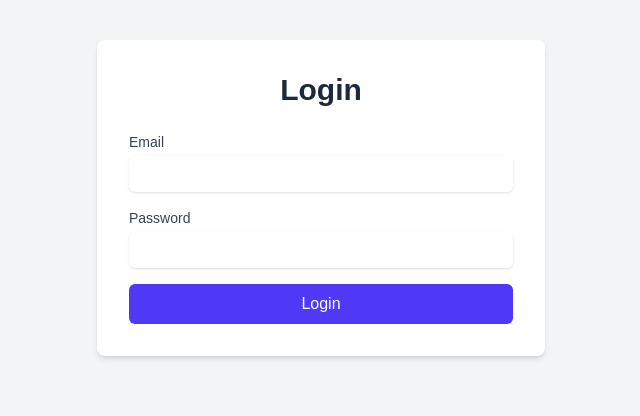
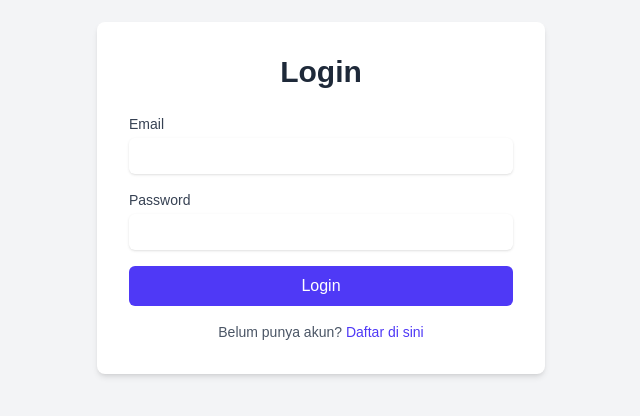
Before and after one commit to difhaels/dexx-fe, a Next.js app: page /login in a window 1280 px wide. Shown: the part 202-618 px from the top of the page, without its empty margins (319-959 px from the left). Built offline with nearby package versions, Linux system fonts and the light colour scheme.

Commit message:
edit page login

```diff
--- a/src/app/login/page.js
+++ b/src/app/login/page.js
@@ -1,6 +1,8 @@
 "use client";
 import { useState } from "react";
 import Head from "next/head";
+// Import Link dari next/link untuk navigasi
+import Link from "next/link";
 
 export default function LoginPage() {
   const [email, setEmail] = useState("");
@@ -9,6 +11,7 @@
   const handleLogin = (e) => {
     e.preventDefault();
     console.log("Login attempt with:", { email, password });
+    // Logika autentikasi akan ditambahkan di sini
   };
 
   return (
@@ -61,6 +64,18 @@
             Login
           </button>
         </form>
+
+        {/* Tambahkan tombol pendaftaran di sini */}
+        <div className="mt-4 text-center">
+          <p className="text-sm text-gray-600">
+            Belum punya akun?{" "}
+            <Link href="/register" legacyBehavior>
+              <a className="font-medium text-indigo-600 hover:text-indigo-500">
+                Daftar di sini
+              </a>
+            </Link>
+          </p>
+        </div>
       </div>
     </div>
   );
```
